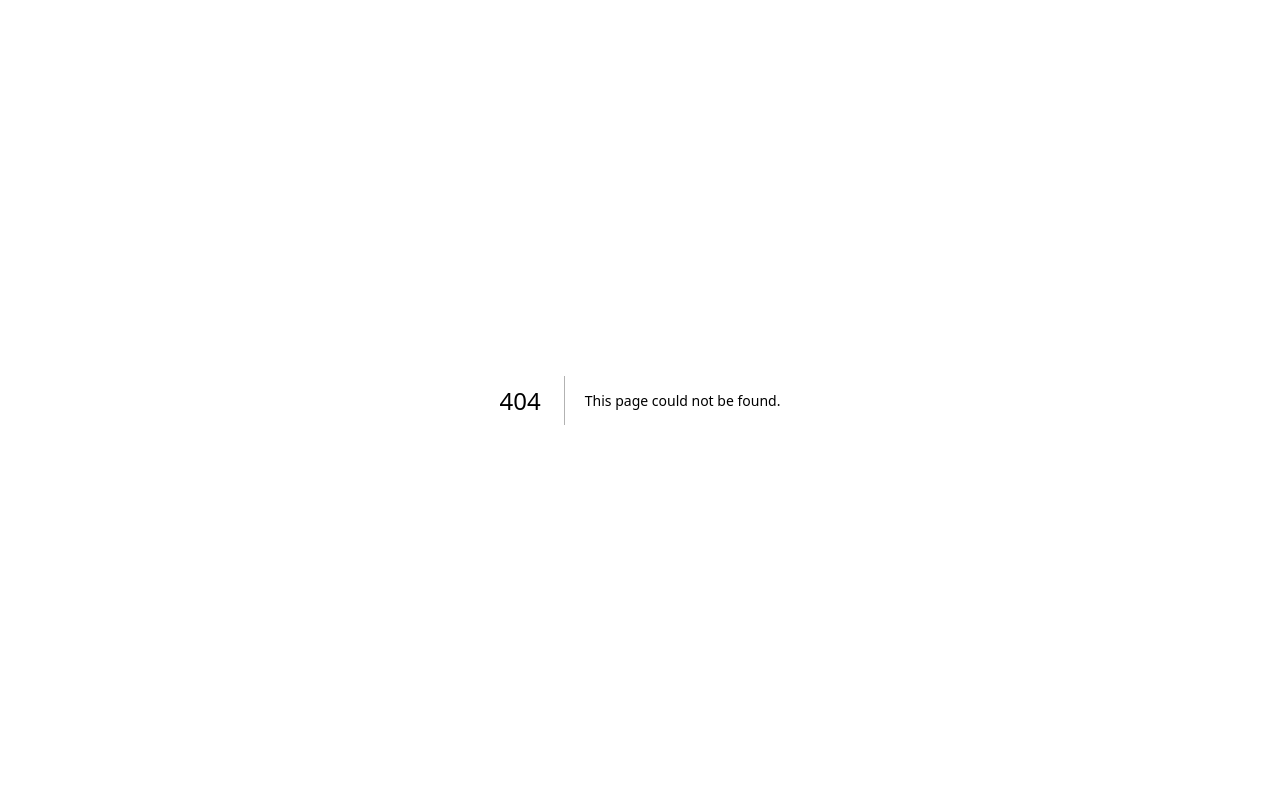
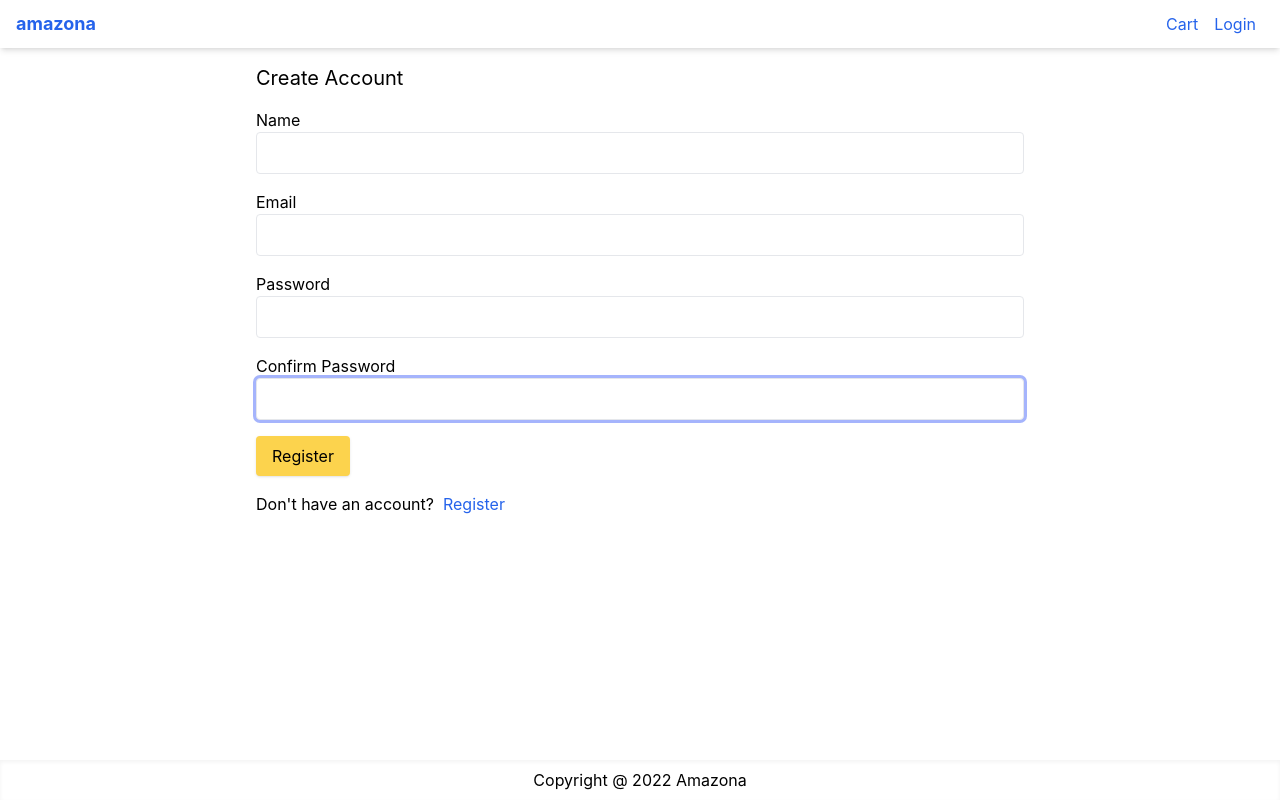
Before and after one commit to kpkusumanjali2000/next-tailwind-ecommerce, a Next.js app: page /register in a window 1280 px wide. Before the commit this address had no page. Built offline with nearby package versions, Linux system fonts and the light colour scheme; no server answers.

Commit message:
feat: :art: create register screen

```diff
--- /dev/null
+++ b/pages/api/auth/signup.js
@@ -0,0 +1,50 @@
+import User from '../../../models/User';
+import db from '../../../utils/db';
+import bcryptjs from 'bcryptjs';
+
+async function handler(req, res) {
+  if (req.method !== 'POST') {
+    return;
+  }
+
+  const { name, email, password } = req.body;
+  if (
+    !name ||
+    !email ||
+    !email.includes('@') ||
+    !password ||
+    password.trim().length < 3
+  ) {
+    res.status(422).json({
+      message: 'Validation error',
+    });
+    return;
+  }
+
+  await db.connect();
+  const existingUser = await User.findOne({ email: email });
+  if (existingUser) {
+    res.status(422).json({ message: 'User exists already!' });
+    await db.connect();
+    return;
+  }
+
+  const newUser = new User({
+    name,
+    email,
+    password: bcryptjs.hashSync(password),
+    isAdmin: false,
+  });
+
+  const user = await newUser.save();
+  await db.disconnect();
+  res.status(201).send({
+    message: 'Created User!',
+    _id: user._id,
+    name: user.name,
+    email: user.email,
+    isAdmin: user.isAdmin,
+  });
+}
+
+export default handler;
--- /dev/null
+++ b/pages/register.js
@@ -0,0 +1,133 @@
+import Link from 'next/link';
+import React, { useEffect } from 'react';
+import { signIn, useSession } from 'next-auth/react';
+import Layout from '../components/Layout';
+import { useForm } from 'react-hook-form';
+import { getError } from '../utils/error';
+import { toast } from 'react-toastify';
+import { useRouter } from 'next/router';
+import axios from 'axios';
+
+export default function RegisterScreen() {
+  const { data: session } = useSession();
+
+  const router = useRouter();
+  const { redirect } = router.query;
+
+  useEffect(() => {
+    if (session?.user) {
+      router.push(redirect || '/');
+    }
+  }, [router, session, redirect]);
+
+  const {
+    handleSubmit,
+    register,
+    getValues,
+    formState: { errors },
+  } = useForm();
+
+  const submitHandler = async ({ name, email, password }) => {
+    try {
+      await axios.post(`api/auth/signup`, { name, email, password });
+
+      const result = await signIn('credentials', {
+        redirect: false,
+        email,
+        password,
+      });
+      if (result.error) {
+        toast.error(result.error);
+      }
+    } catch (err) {
+      toast.error(getError(err));
+    }
+  };
+  return (
+    <Layout title="Create Account">
+      <form
+        className="mx-auto max-w-screen-md"
+        onSubmit={handleSubmit(submitHandler)}
+      >
+        <h1 className="mb-4 text-xl">Create Account</h1>
+        <div className="mb-4">
+          <label htmlFor="name">Name</label>
+          <input
+            type="text"
+            {...register('name', {
+              required: 'Please enter the name',
+            })}
+            className="w-full "
+            id="name"
+            autoFocus
+          ></input>
+          {errors.name && (
+            <div className="text-red-500">{errors.name.message}</div>
+          )}
+        </div>
+        <div className="mb-4">
+          <label htmlFor="email">Email</label>
+          <input
+            type="email"
+            {...register('email', {
+              required: 'Please enter the email',
+              pattern: {
+                value: /^[a-zA-Z0-9_.+-]+@[a-zA-Z0-9-]+.[a-zA-Z0-9-.]+$/i,
+                message: 'Please enter valid email',
+              },
+            })}
+            className="w-full "
+            id="email"
+          ></input>
+          {errors.email && (
+            <div className="text-red-500">{errors.email.message}</div>
+          )}
+        </div>
+        <div className="mb-4">
+          <label htmlFor="password">Password</label>
+          <input
+            type="password"
+            {...register('password', {
+              required: 'Please enter the password',
+              minLength: { value: 6, message: 'password is more than 5 chars' },
+            })}
+            className="w-full "
+            id="password"
+            autoFocus
+          ></input>
+          {errors.password && (
+            <div className="text-red-500">{errors.password.message}</div>
+          )}
+        </div>
+        <div className="mb-4">
+          <label htmlFor="confirmPassword">Confirm Password</label>
+          <input
+            type="confirmPassword"
+            {...register('confirmPassword', {
+              required: 'Please enter the Password to confirm ',
+              validate: (value) => value === getValues('password'),
+              minLength: { value: 6, message: 'password is more than 5 chars' },
+            })}
+            className="w-full "
+            id="confirm "
+            autoFocus
+          ></input>
+          {errors.confirmPassword && (
+            <div className="text-red-500">{errors.confirmPassword.message}</div>
+          )}
+          {errors.confirmPassword &&
+            errors.confirmPassword.type === 'validate' && (
+              <div className="text-red-500">Password does not match</div>
+            )}
+        </div>
+        <div className="mb-4">
+          <button className="primary-button">Register</button>
+        </div>
+        <div className="mb-4">
+          Don&apos;t have an account? &nbsp;
+          <Link href={`register?redirect=${redirect || '/'}`}>Register</Link>
+        </div>
+      </form>
+    </Layout>
+  );
+}
```
